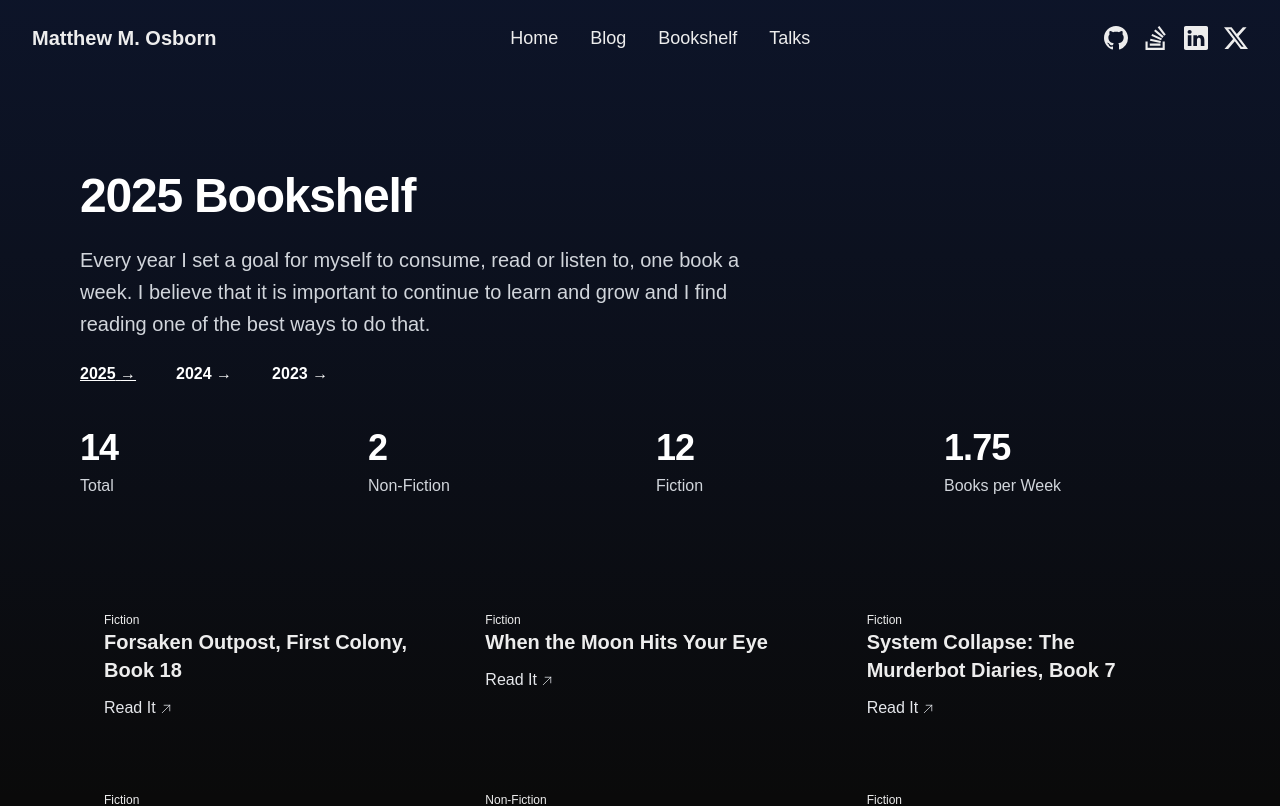
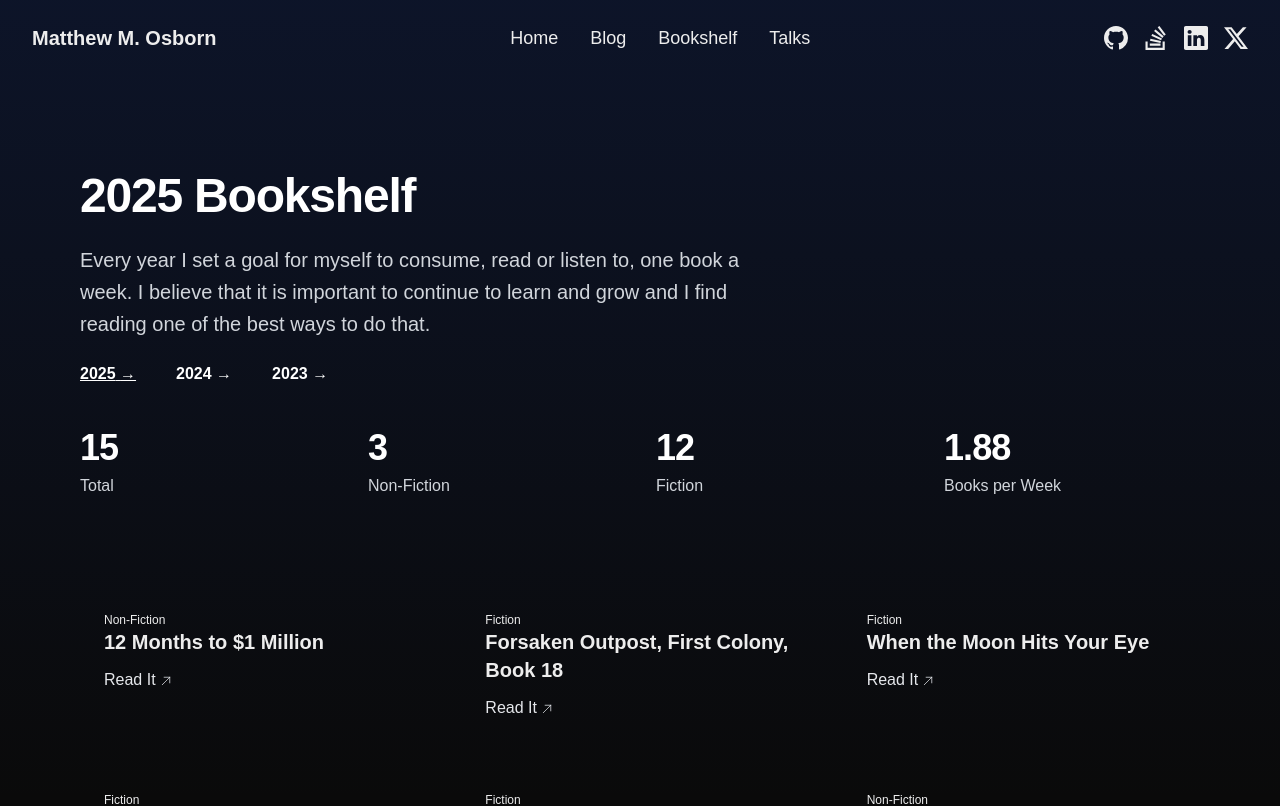
Before and after one commit to osbornm/osbornm.github.io, a Next.js app: page /bookshelf in a window 1280 px wide. Shown: the top 806 px of the page. Built offline with nearby package versions, Linux system fonts and the light colour scheme.

Commit message:
Update books.ts

```diff
--- a/src/data/books.ts
+++ b/src/data/books.ts
@@ -2,6 +2,12 @@ import { Book, Category } from "./types";
 
 export const books: Array<Book> = [
   /* 2025 */
+  {
+    title: "12 Months to $1 Million",
+    year: 2025,
+    category: Category.NonFiction,
+    href: "https://a.co/d/7LkIKiy",
+  },
   {
     title: "Forsaken Outpost, First Colony, Book 18",
     year: 2025,
```
